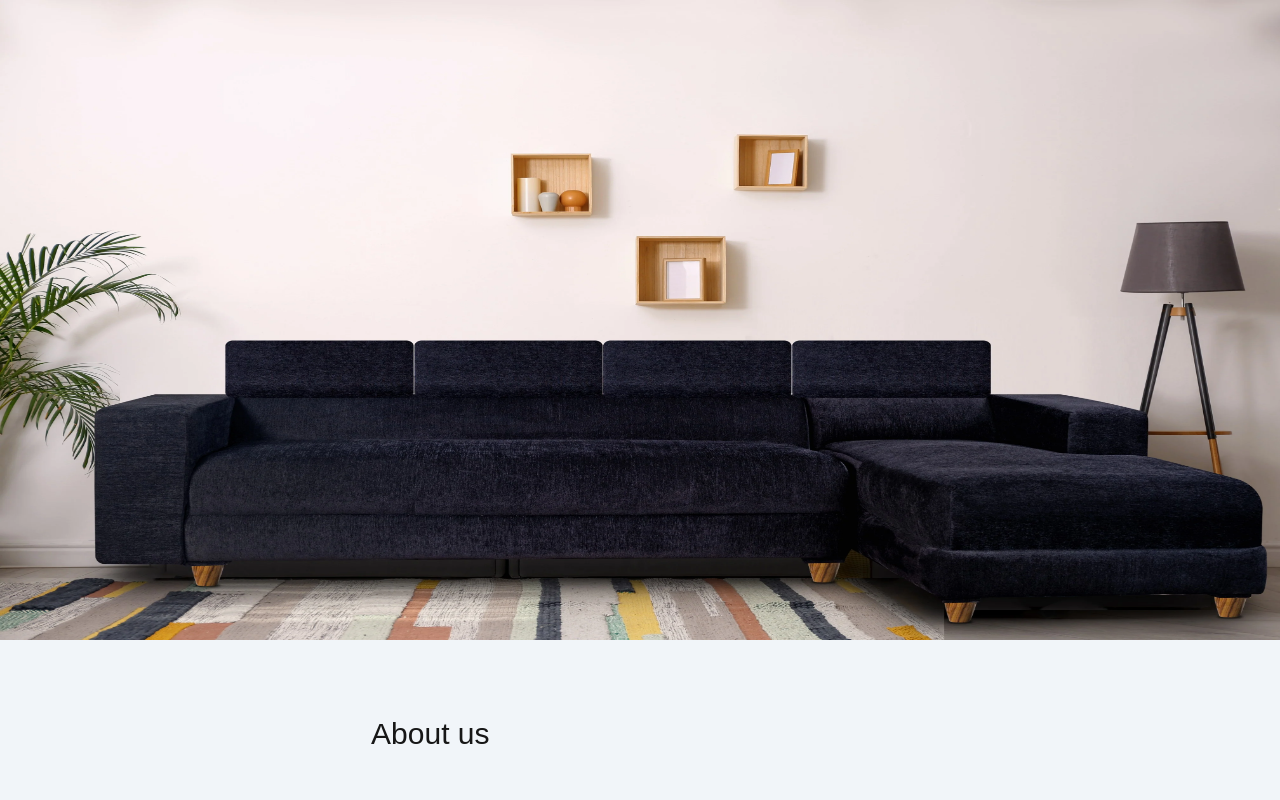
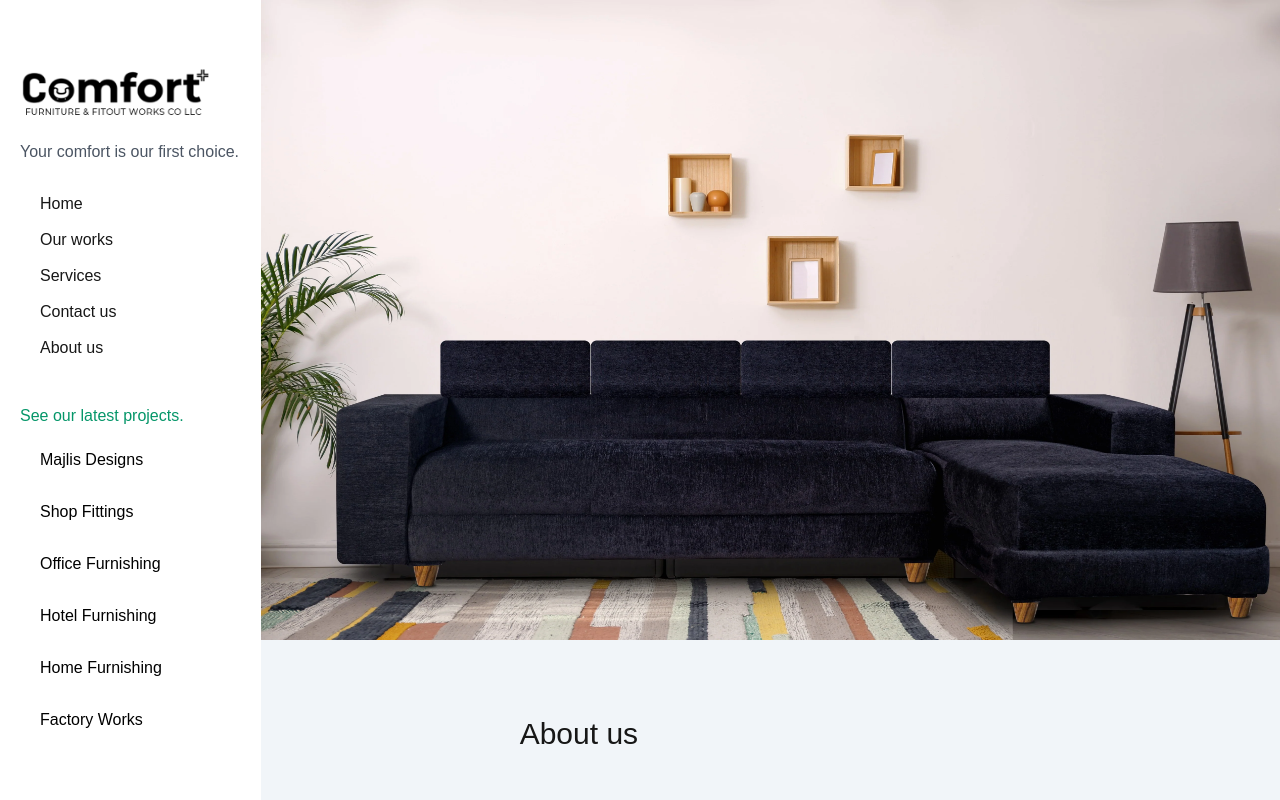
Before and after one commit to iyastk/comfort, a Next.js app: page /about in a window 1280 px wide. Shown: the top 800 px of the page. Built offline with nearby package versions, Linux system fonts and the light colour scheme.

Commit message:
changed sidebar

```diff
--- a/components/sidebar.tsx
+++ b/components/sidebar.tsx
@@ -12,7 +12,7 @@ const Sidebar = () => {
   return (
     <>
       <button
-        className="p-2  text-white bg-green-500 rounded-md fixed top-4 left-4 z-50 md:hidden"
+        className="p-2  text-white bg-green-500 rounded-md fixed top-2 left-4 z-50 md:hidden"
         onClick={toggleSidebar}
       >
         {isOpen ? "Close" : "Menu"}
@@ -23,7 +23,7 @@ const Sidebar = () => {
           isOpen ? "block" : "hidden"
         }`}
       >
-        <div className="sticky top-12 bg-white">
+        <div className="sticky top-10 bg-white">
           <div>
             <Image src={Logo} width={200} alt="comfort logo" className="" />
             <p className="text-gray-600 p-1">
--- a/components/utils/checkScreen.ts
+++ b/components/utils/checkScreen.ts
@@ -1,11 +1,11 @@
 import { useEffect, useState } from "react";
 
 const useCheckScreen = () => {
-  const [isAboveSm, setIsAboveSm] = useState(false);
+  const [isAboveMd, setIsAboveMd] = useState(false);
 
   useEffect(() => {
     const handleResize = () => {
-      setIsAboveSm(window.innerWidth >= 640); // `sm` breakpoint is 640px
+      setIsAboveMd(window.innerWidth >= 768); // `Md` breakpoint is 640px
     };
 
     handleResize(); // Check on initial render
@@ -13,7 +13,7 @@ const useCheckScreen = () => {
     return () => window.removeEventListener("resize", handleResize);
   }, []);
 
-  return isAboveSm;
+  return isAboveMd;
 };
 
 export default useCheckScreen;
--- a/pages/about.tsx
+++ b/pages/about.tsx
@@ -3,10 +3,16 @@ import Image from "next/image";
 import AboutHero from "../public/images/Portfolio/sample-22.webp";
 import AboutPhoto from "../public/images/Icon/decoration.png";
 import TeamCard from "@/components/teamCard";
+import useCheckScreen from "@/components/utils/checkScreen";
+import Sidebar from "@/components/sidebar";
 
 const About = () => {
+  const isAboveMd = useCheckScreen();
+
   return (
     <div className="container mx-auto  flex ">
+      {isAboveMd ? <Sidebar></Sidebar> : <></>}
+
       <div className="w-full  bg-slate-100  ">
         <div className="  bg-slate-100   ">
           <div className="md:h-screen">
--- a/pages/contact.tsx
+++ b/pages/contact.tsx
@@ -3,10 +3,15 @@ import React from "react";
 import Scanner from "../public/whatsapp contact.jpg";
 import ContactCard from "@/components/contactCard";
 import Image from "next/image";
+import useCheckScreen from "@/components/utils/checkScreen";
+import Sidebar from "@/components/sidebar";
 
 const Contact = () => {
+  const isAboveMd = useCheckScreen();
+
   return (
     <div className="container mx-auto  flex">
+      {isAboveMd ? <Sidebar></Sidebar> : <></>}
       <div className="w-full bg-slate-100  ">
         <div className=" sticky top-0 bg-slate-100 flex items-center justify-between gap-4 p-6 ">
           <div className="flex items-center justify-center">
--- a/pages/services.tsx
+++ b/pages/services.tsx
@@ -2,12 +2,17 @@ import React from "react";
 import RotatableImage from "@/components/rotate";
 import { useServiceContext } from "@/store/serviceContext";
 import Link from "next/link";
+import useCheckScreen from "@/components/utils/checkScreen";
+import Sidebar from "@/components/sidebar";
 
 const Services = () => {
   const { serviceData } = useServiceContext();
+  const isAboveMd = useCheckScreen();
 
   return (
     <div className="container mx-auto  flex">
+            {isAboveMd ? <Sidebar></Sidebar> : <></>}
+
       <div className="bg-white  w-full  ">
         <div className=" w-full  flex flex-col items-between justify-center  md:p-6  md:-m-10 ">
           <p className="text-orange-400  text-center  p-6">
```
